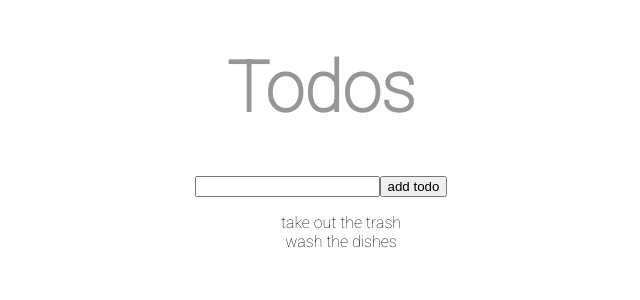
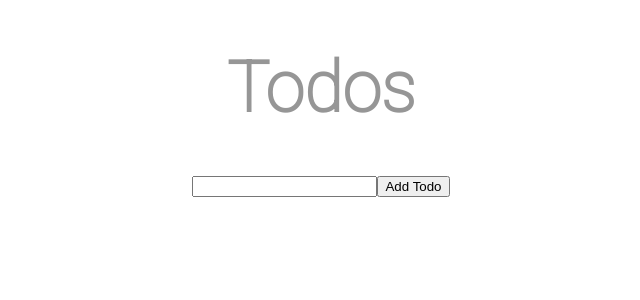
Before and after one commit to abglassford/myTodo, a React (Create React App) app: page / in a window 1280 px wide. Shown: the top 300 px of the page, without its empty margins (319-959 px from the left). Built offline with nearby package versions, Linux system fonts and the light colour scheme.

Commit message:
add ability to add todo

```diff
--- a/src/App.js
+++ /dev/null
@@ -1,25 +0,0 @@
-import React, { Component } from 'react';
-import Todos from './Todos';
-import './styles/App.css';
-import reducer from './reducers';
-import { createStore } from 'redux';
-
-const devTools = window.__REDUX_DEVTOOLS_EXTENSION__ && window.__REDUX_DEVTOOLS_EXTENSION__();
-
-const store = createStore(reducer, devTools);
-
-class App extends Component {
-  render() {
-    return (
-      <div className="App">
-        <h1 className="title">Todos</h1>
-        <Todos
-          onClick={() => console.log('hey')}
-          todos={store.getState()}
-          />
-      </div>
-    );
-  };
-};
-
-export default App;
--- a/src/Todos.js
+++ /dev/null
@@ -1,13 +0,0 @@
-import React from 'react';
-
-const Todos = ({ todos, onClick }) =>
-  <div>
-    <input type="text"/>
-    <button onClick={onClick}>add todo</button>
-    <ul>
-      {todos.map((todo, i) => <li key={i}>{todo}</li>)}
-    </ul>
-  </div>
-
-
-export default Todos;
--- a/src/actions.js
+++ b/src/actions.js
@@ -1,14 +1,21 @@
-import axios from 'axios';
-const domain = "http://localhost:9999";
+export const ADD_TODO = 'ADD_TODO'
+export const TOGGLE_TODO = 'TOGGLE_TODO'
+export const SET_VISIBILITY_FILTER = 'SET_VISIBILITY_FILTER'
 
-const storeTodos = (todos) => ({
-  type: 'STORE_TODOS',
-  payload: todos
-});
+export const VisibilityFilters = {
+  SHOW_ALL: 'SHOW_ALL',
+  SHOW_COMPLETED: 'SHOW_COMPLETED',
+  SHOW_ACTIVE: 'SHOW_ACTIVE'
+}
 
-const getTodos = (dispatch) => {
-  axios.get(`${domain}/todos`)
-  .then(data => dispatch(storeTodos(data.data)))
-};
+export function addTodo(text) {
+  return { type: ADD_TODO, text }
+}
 
-export { getTodos };
+export function toggleTodo(index) {
+  return { type: TOGGLE_TODO, index }
+}
+
+export function setVisibilityFilter(filter) {
+  return { type: SET_VISIBILITY_FILTER, filter }
+}
--- /dev/null
+++ b/src/components/App.js
@@ -0,0 +1,17 @@
+import React, { Component } from 'react';
+import Todos from './Todos';
+import '../styles/App.css';
+import { connect } from 'react-redux';
+
+class App extends Component {
+  render() {
+    return (
+      <div className="App">
+        <h1 className="title">Todos</h1>
+        <Todos />
+      </div>
+    );
+  };
+};
+
+export default connect()(App);
--- /dev/null
+++ b/src/components/Todos.js
@@ -0,0 +1,36 @@
+import React from 'react';
+import { connect } from 'react-redux';
+import { addTodo } from '../actions';
+
+let Todos = ({ todos, dispatch }) => {
+  let input;
+
+  return (
+   <div>
+     <form onSubmit={e => {
+       e.preventDefault()
+       if (!input.value.trim()) {
+         return
+       }
+       dispatch(addTodo(input.value))
+       input.value = ''
+     }}>
+       <input ref={node => {
+         input = node
+       }} />
+       <button type="submit">
+         Add Todo
+       </button>
+     </form>
+     <ul>
+      {todos.map((todo, i)=> <li key={i}>{todo}</li>)}
+     </ul>
+   </div>
+ );
+};
+
+const mapStateToProps = (state) => {
+  return { todos: state.todos }
+}
+
+export default connect(mapStateToProps)(Todos);
--- a/src/index.js
+++ b/src/index.js
@@ -1,10 +1,17 @@
-import React from 'react';
-import ReactDOM from 'react-dom';
-import App from './App';
-import './styles/index.css';
+import React from 'react'
+import { render } from 'react-dom'
+import { Provider } from 'react-redux'
+import { createStore } from 'redux'
+import todoApp from './reducers'
+import App from './components/App'
 
+const devTools = window.__REDUX_DEVTOOLS_EXTENSION__ && window.__REDUX_DEVTOOLS_EXTENSION__();
 
-ReactDOM.render(
-  <App />,
+const store = createStore(todoApp, devTools)
+
+render(
+  <Provider store={store}>
+    <App />
+  </Provider>,
   document.getElementById('root')
-);
+)
--- a/src/reducers.js
+++ b/src/reducers.js
@@ -1,8 +1,17 @@
-export default function todos(state = ['take out the trash', 'wash the dishes'], action) {
+let initialState = {
+  todos: []
+}
+
+function todoApp(state = initialState, action) {
   switch (action.type) {
-    case 'STORE_TODOS':
-      return [...state, ...action.payload];
+    case 'ADD_TODO':
+      console.log(state);
+      return {
+        todos: [...state.todos, action.text]
+      }
     default:
       return state;
   }
 };
+
+export default todoApp
--- a/src/styles/App.css
+++ b/src/styles/App.css
@@ -7,3 +7,7 @@
   font-size: 70px;
   color: rgb(150, 150, 150);
 }
+
+ul {
+ list-style: none;
+}
--- a/src/styles/index.css
+++ b/src/styles/index.css
@@ -3,7 +3,3 @@ body {
   padding: 0;
   font-family: sans-serif;
 }
-
-ul {
- list-style: none;
-}
```
